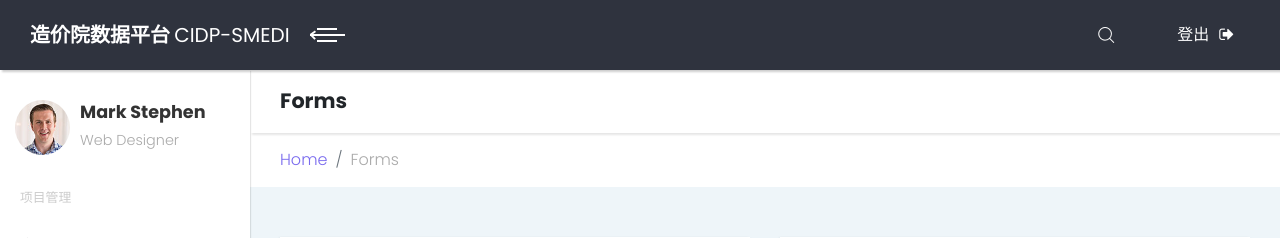
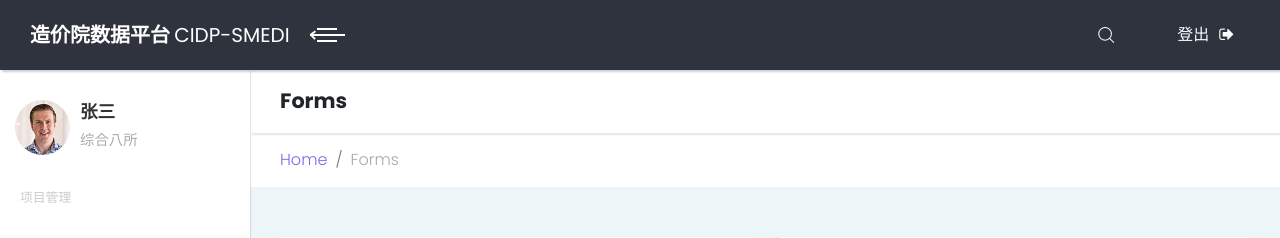
Before and after one commit to ArjenCole/SMEDI_CIDataPlatform, a Django app: page /forms/ in a window 1280 px wide. Shown: the top 238 px of the page. Run offline with Django 3.2, Linux system fonts and the light colour scheme; some libraries are stand-ins or nearby versions.

Commit message:
修改Demo登录人物名称

```diff
--- a/DataSite/views.py
+++ b/DataSite/views.py
@@ -35,7 +35,7 @@ def check(request):
             return render(request, "check.html", {"checkList": checkList})
         else:
             # f = open(os.path.join('uploadFiles', obj.name), 'wb')
-            tFile = open('F:\\UPLOADFILE\\' + obj.name, 'wb')
+            tFile = open('D:\\UPLOADFILE\\' + obj.name, 'wb')
             for line in obj.chunks():
                 tFile.write(line)
             tFile.close()
--- a/templates/charts.html
+++ b/templates/charts.html
@@ -119,8 +119,8 @@
           <div class="sidebar-header d-flex align-items-center">
             <div class="avatar"><img src="../static/img/avatar-1.jpg" alt="..." class="img-fluid rounded-circle"></div>
             <div class="title">
-              <h1 class="h4">Mark Stephen</h1>
-              <p>Web Designer</p>
+              <h1 class="h4">张三</h1>
+              <p>综合八所</p>
             </div>
           </div>
           <!-- Sidebar Navidation Menus--><span class="heading">项目管理</span>
--- a/templates/check.html
+++ b/templates/check.html
@@ -119,8 +119,8 @@
           <div class="sidebar-header d-flex align-items-center">
             <div class="avatar"><img src="../static/img/avatar-1.jpg" alt="..." class="img-fluid rounded-circle"></div>
             <div class="title">
-              <h1 class="h4">金鹤</h1>
-              <p>综合二所</p>
+              <h1 class="h4">张三</h1>
+              <p>综合八所</p>
             </div>
           </div>
           <!-- Sidebar Navidation Menus--><span class="heading">项目管理</span>
--- a/templates/forms.html
+++ b/templates/forms.html
@@ -119,8 +119,8 @@
           <div class="sidebar-header d-flex align-items-center">
             <div class="avatar"><img src="../static/img/avatar-1.jpg" alt="..." class="img-fluid rounded-circle"></div>
             <div class="title">
-              <h1 class="h4">Mark Stephen</h1>
-              <p>Web Designer</p>
+              <h1 class="h4">张三</h1>
+              <p>综合八所</p>
             </div>
           </div>
           <!-- Sidebar Navidation Menus--><span class="heading">项目管理</span>
--- a/templates/index.html
+++ b/templates/index.html
@@ -119,8 +119,8 @@
           <div class="sidebar-header d-flex align-items-center">
             <div class="avatar"><img src="../static/img/avatar-1.jpg" alt="..." class="img-fluid rounded-circle"></div>
             <div class="title">
-              <h1 class="h4">Mark Stephen</h1>
-              <p>Web Designer</p>
+              <h1 class="h4">张三</h1>
+              <p>综合八所</p>
             </div>
           </div>
           <!-- Sidebar Navidation Menus--><span class="heading">项目管理</span>
--- a/templates/tables.html
+++ b/templates/tables.html
@@ -119,8 +119,8 @@
           <div class="sidebar-header d-flex align-items-center">
             <div class="avatar"><img src="../static/img/avatar-1.jpg" alt="..." class="img-fluid rounded-circle"></div>
             <div class="title">
-              <h1 class="h4">Mark Stephen</h1>
-              <p>Web Designer</p>
+              <h1 class="h4">张三</h1>
+              <p>综合八所</p>
             </div>
           </div>
           <!-- Sidebar Navidation Menus--><span class="heading">项目管理</span>
```
